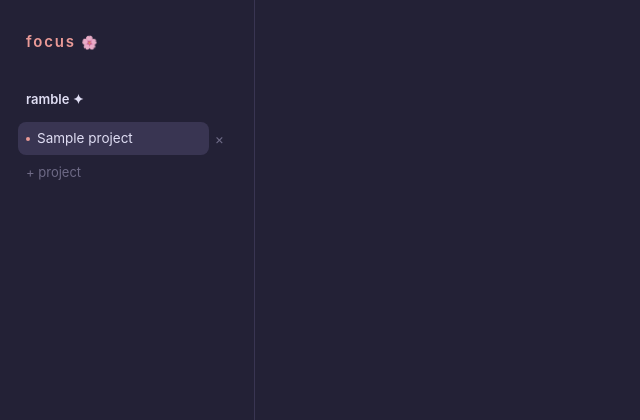
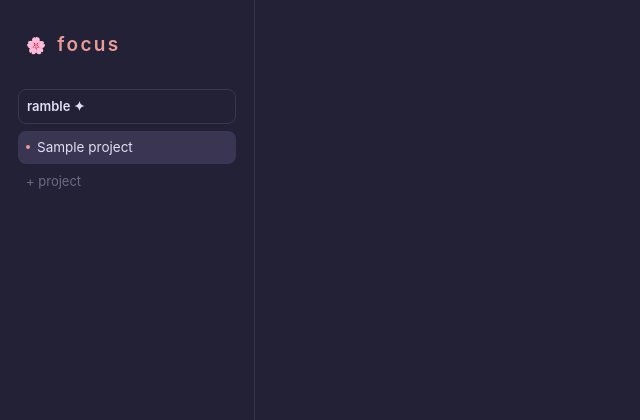
Before and after one commit to bonsko/focus, a FastAPI app: template src/focus/templates/base.html in a window 1280 px wide. Shown: the top 420 px of the page, without its empty margins (0-640 px from the left). Run offline with FastAPI, Linux system fonts and the light colour scheme; the template is opened without the code that fills it: most values are stand-ins (such as "Sample title", 1, 10 or a date in 2020).

Commit message:
sidebar: picked row keeps the background, x only on hover
wrong reading of the last request: the x was supposed to stay hidden, and what
needed to persist is the highlight. the active row now carries the background
itself, so the button sits inside it rather than past the edge. brand grows to
19px with the blossom on the left, and ramble gets an outline.

Assisted-by: Hermes:deepseek-v4.1-flash

```diff
--- a/src/focus/static/css/rose-pine.css
+++ b/src/focus/static/css/rose-pine.css
@@ -94,7 +94,7 @@ input::placeholder, textarea::placeholder { color: var(--muted); }
 
 .brand {
   color: var(--rose);
-  font-size: 15px;
+  font-size: 19px;
   font-weight: 600;
   letter-spacing: .12em;
   padding: 0 8px;
@@ -662,8 +662,10 @@ input, select, textarea, button { border-radius: 8px; }
 /* the picked project keeps its delete button visible; it never hugs the edge */
 .project-row { padding-right: 4px; }
 .project-row .tiny { border: 0; background: none; margin-right: 2px; }
-.project-row:hover .tiny,
-.project-row .tiny:focus-visible,
-.project-row:has(.project.active) .tiny { opacity: 1; }
+.project-row:has(.project.active) { background: var(--hl-low); }
+.project-row:has(.project.active) .project { background: transparent; }
 
-.brand-flower { font-size: 13px; opacity: .9; }
+.brand-flower { font-size: 16px; margin-right: 2px; }
+
+/* the ramble entry is a button-shaped thing, so give it an edge */
+.ramble-link { border: 1px solid var(--hl-low); }
--- a/src/focus/templates/base.html
+++ b/src/focus/templates/base.html
@@ -7,15 +7,15 @@
   <meta name="color-scheme" content="dark light">
   <title>{% block title %}focus{% endblock %}</title>
   <style>{{ theme_css(user) }}</style>
-  <link rel="stylesheet" href="/static/css/rose-pine.css?v=20261108f">
+  <link rel="stylesheet" href="/static/css/rose-pine.css?v=20261109a">
   <script src="/static/vendor/htmx.min.js" defer></script>
-  <script src="/static/js/confetti.js?v=20261108f" defer></script>
-  <script src="/static/js/app.js?v=20261108f" defer></script>
+  <script src="/static/js/confetti.js?v=20261109a" defer></script>
+  <script src="/static/js/app.js?v=20261109a" defer></script>
 </head>
 <body>
 <div class="shell">
   <aside class="sidebar">
-    <a class="brand" href="/">focus <span class="brand-flower" aria-hidden="true">🌸</span></a>
+    <a class="brand" href="/"><span class="brand-flower" aria-hidden="true">🌸</span> focus</a>
 
     <nav class="projects" aria-label="projects">
       <a class="ramble-link" href="/ramble">ramble ✦</a>
```
